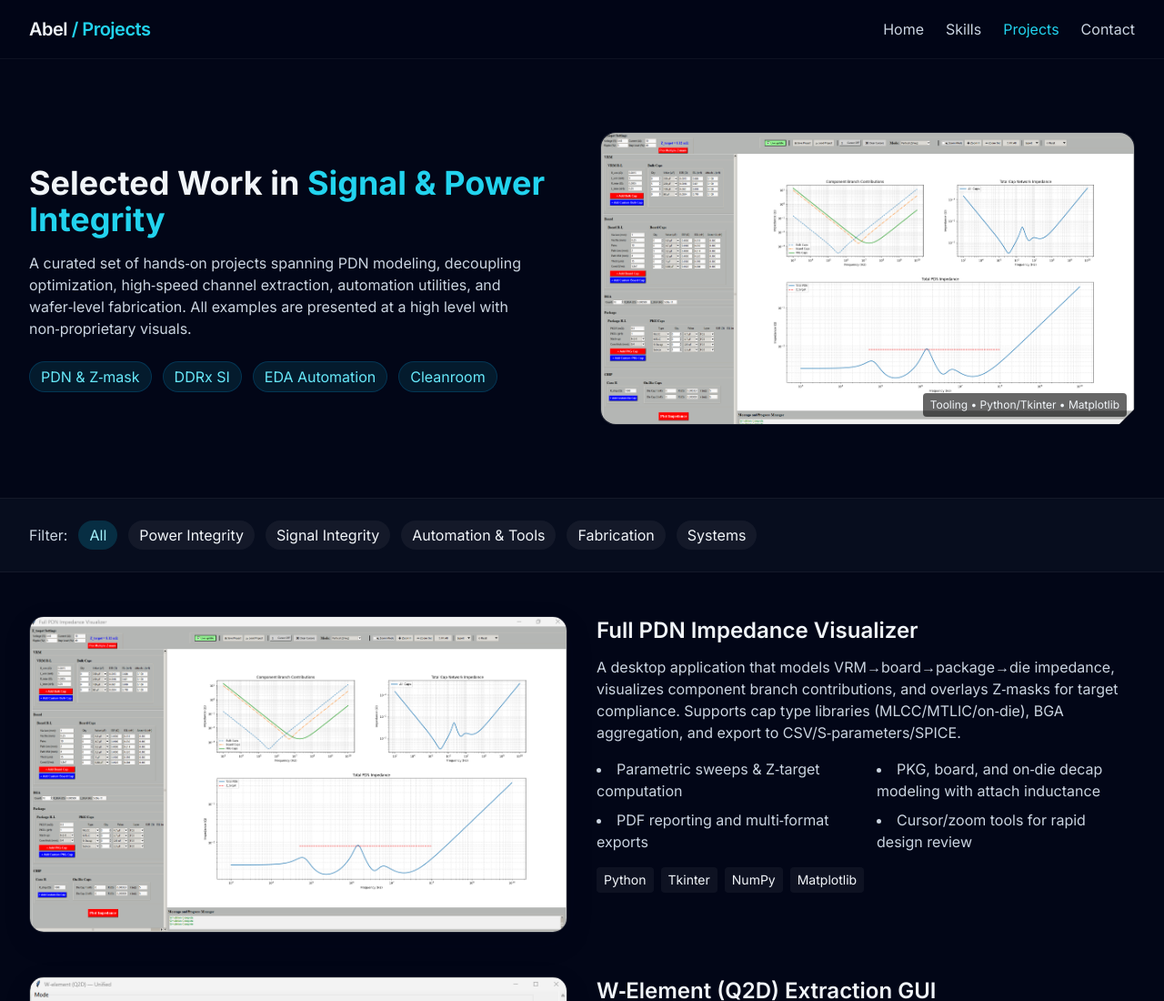
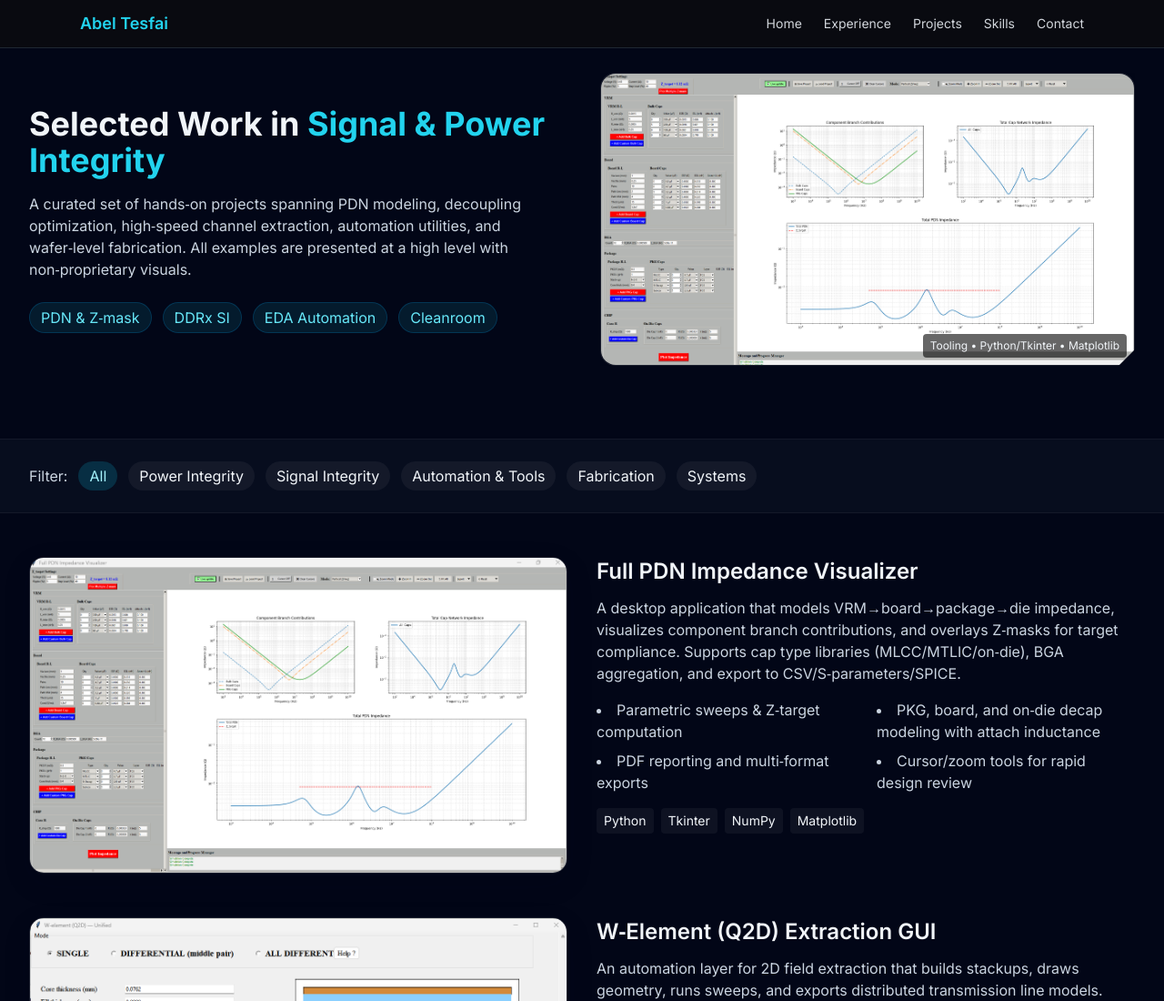
Before and after one commit to abeltesfai250/abeltesfai250.github.io, a plain HTML site: page projects.html in a window 1280 px wide. Shown: the top 1100 px of the page at 91% size. Drawn offline with nearby package versions, Linux system fonts and the light colour scheme.

Commit message:
Update projects.html

```diff
--- a/projects.html
+++ b/projects.html
@@ -24,17 +24,18 @@
 </head>
 <body class="bg-slate-950 text-slate-100">
   <!-- Header -->
-  <header class="sticky top-0 z-30 bg-slate-950/70 glass border-b border-white/5">
-    <div class="mx-auto max-w-7xl px-4 sm:px-6 lg:px-8 flex items-center justify-between h-16">
-      <a href="index.html" class="text-xl font-semibold tracking-tight">Abel <span class="text-cyan-400">/ Projects</span></a>
-      <nav class="hidden sm:flex items-center gap-6 text-slate-300">
-        <a href="index.html" class="hover:text-white">Home</a>
-        <a href="skills.html" class="hover:text-white">Skills</a>
-        <a href="#top" class="text-cyan-400">Projects</a>
-        <a href="contact.html" class="hover:text-white">Contact</a>
-      </nav>
+  <nav class="nav fixed top-0 left-0 right-0 z-50 bg-[#0B0C10]/85 backdrop-blur border-b border-[#1F2833]">
+    <div class="max-w-6xl mx-auto px-6 py-3 flex items-center justify-between">
+      <a href="index.html" class="font-semibold text-lg text-cyan-400">Abel Tesfai</a>
+      <div class="hidden md:flex gap-6 text-sm text-gray-300">
+        <a href="index.html">Home</a>
+        <a href="experience.html">Experience</a>
+        <a href="projects.html">Projects</a>
+        <a href="skills.html">Skills</a>
+        <a href="contact.html">Contact</a>
+      </div>
     </div>
-  </header>
+  </nav>
 
   <!-- Hero -->
   <section class="relative overflow-hidden">
```
